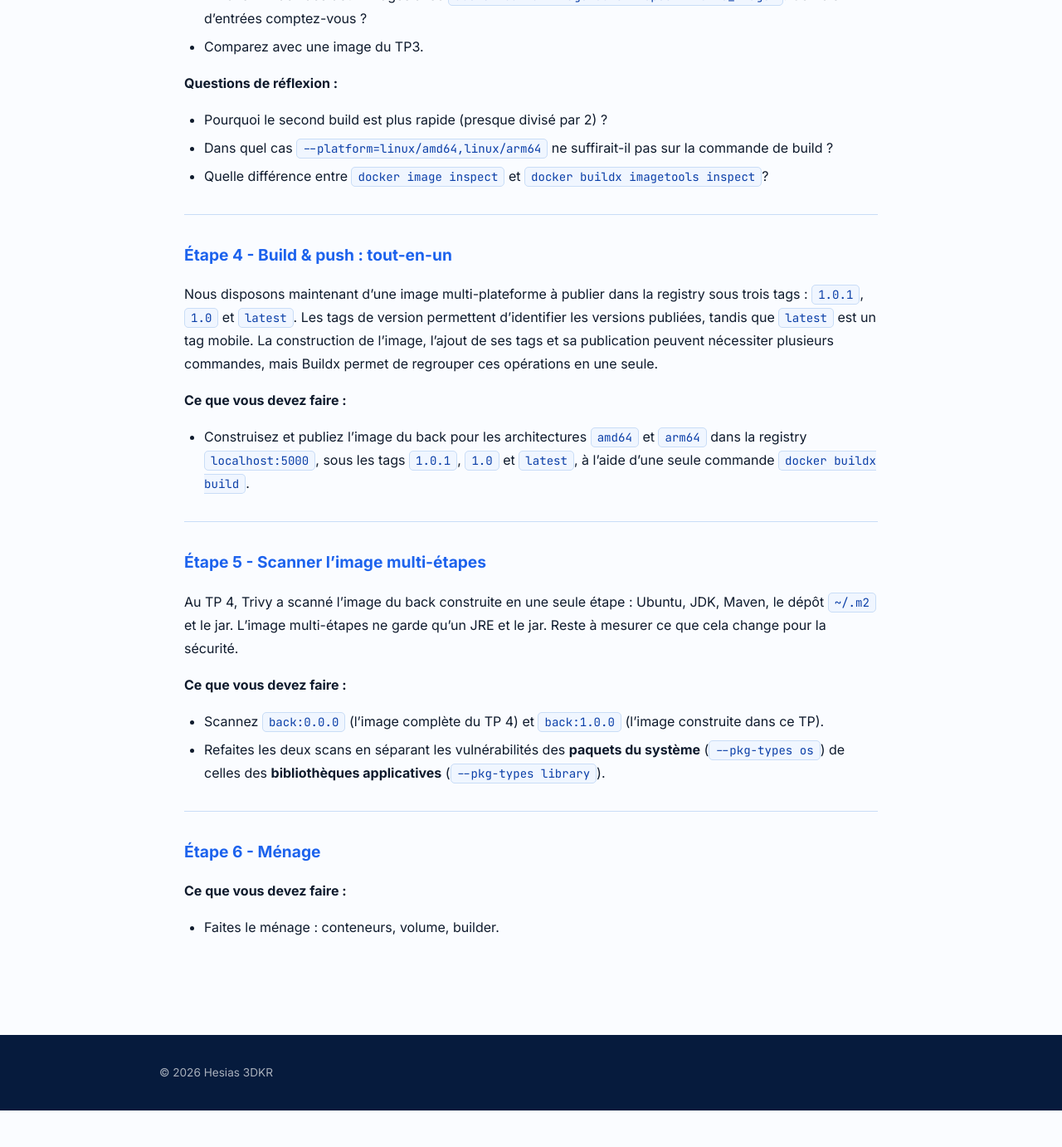
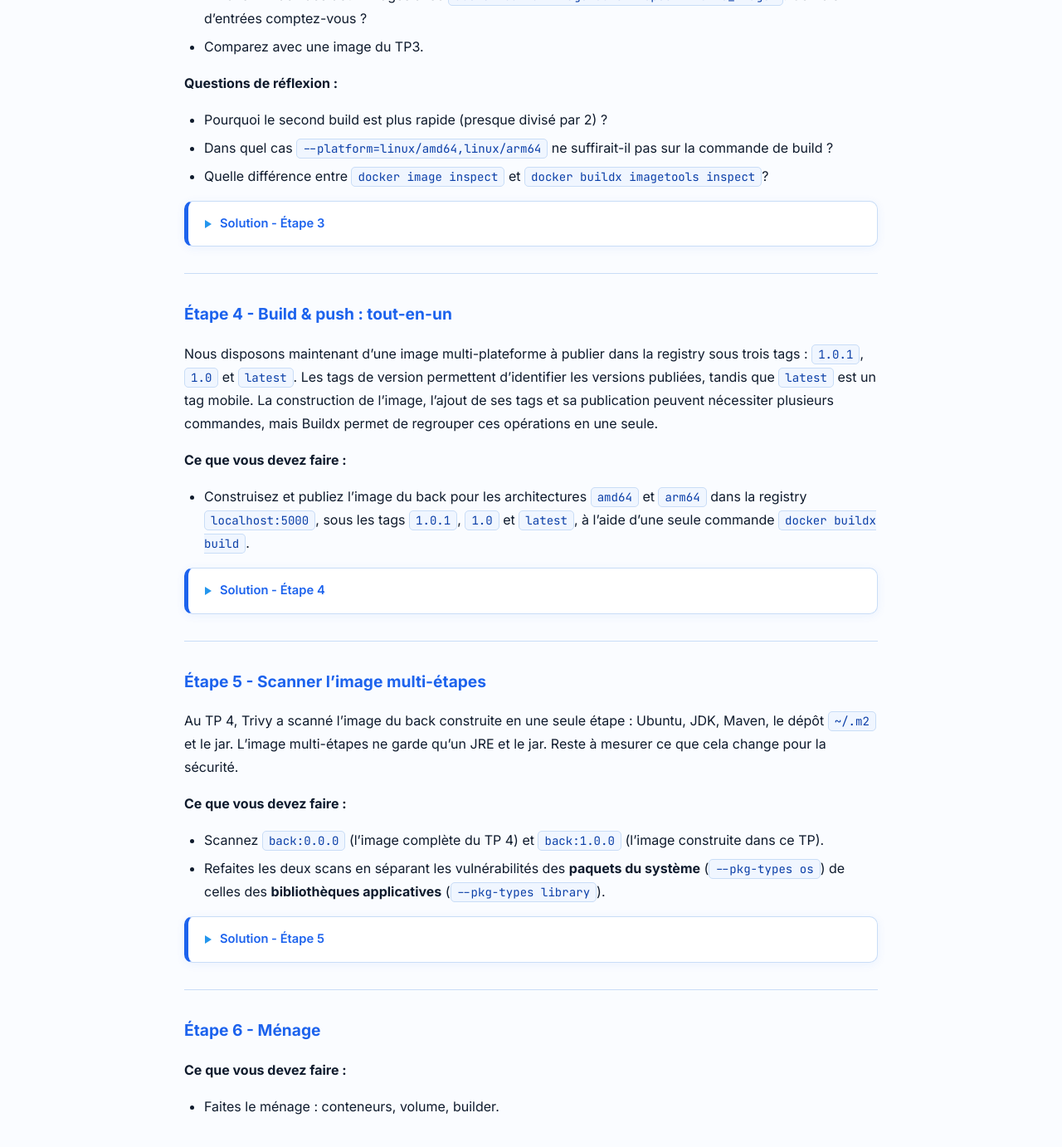
Before and after one commit to jviallon63/Hesias-3DKR, a Jekyll site: the page built from tp/5-buildx-multistage.md, in a window 1280 px wide and 1400 px high, scrolled down 4527 px. Shown: the top 1382 px of the window at 83% size. Built offline with Jekyll 4.4.1, drawn with Linux system fonts in a browser that asks for light colours; before the commit the page ends 5865 px from its top, so only the background shows below that; part of the change alters nothing that is shown.

Commit message:
Solution TP5

```diff
--- a/tp/5-buildx-multistage.md
+++ b/tp/5-buildx-multistage.md
@@ -225,7 +225,6 @@ Par défaut, **chaque étape** est exécutée pour la plateforme cible, donc sou
 - Dans quel cas `--platform=linux/amd64,linux/arm64` ne suffirait-il pas sur la commande de build ?
 - Quelle différence entre `docker image inspect` et `docker buildx imagetools inspect`?
 
-{% comment %}
 {::nomarkdown}
 <details><summary>Solution - Étape 3</summary>
 {:/nomarkdown}
@@ -280,7 +279,6 @@ docker exec -it back uname -a
 {::nomarkdown}
 </details>
 {:/nomarkdown}
-{% endcomment %}
 
 ---
 
@@ -292,7 +290,6 @@ Nous disposons maintenant d'une image multi-plateforme à publier dans la regist
 
 - Construisez et publiez l'image du back pour les architectures `amd64` et `arm64` dans la registry `localhost:5000`, sous les tags `1.0.1`, `1.0` et `latest`, à l'aide d'une seule commande `docker buildx build`.
 
-{% comment %}
 {::nomarkdown}
 <details><summary>Solution - Étape 4</summary>
 {:/nomarkdown}
@@ -314,7 +311,6 @@ curl -u etudiant:tp4-Registre http://localhost:5000/v2/sample-app/back/tags/list
 {::nomarkdown}
 </details>
 {:/nomarkdown}
-{% endcomment %}
 
 ---
 
@@ -327,7 +323,6 @@ Au TP 4, Trivy a scanné l'image du back construite en une seule étape : Ubuntu
 - Scannez `back:0.0.0` (l'image complète du TP 4) et `back:1.0.0` (l'image construite dans ce TP).
 - Refaites les deux scans en séparant les vulnérabilités des **paquets du système** (`--pkg-types os`) de celles des **bibliothèques applicatives** (`--pkg-types library`).
 
-{% comment %}
 {::nomarkdown}
 <details><summary>Solution - Étape 5</summary>
 {:/nomarkdown}
@@ -358,7 +353,6 @@ Less vulnérabilités du jar applicatif sont **identiques** dans les deux images
 {::nomarkdown}
 </details>
 {:/nomarkdown}
-{% endcomment %}
 
 ---
 
```
Also changed, not shown: 1 other file.
